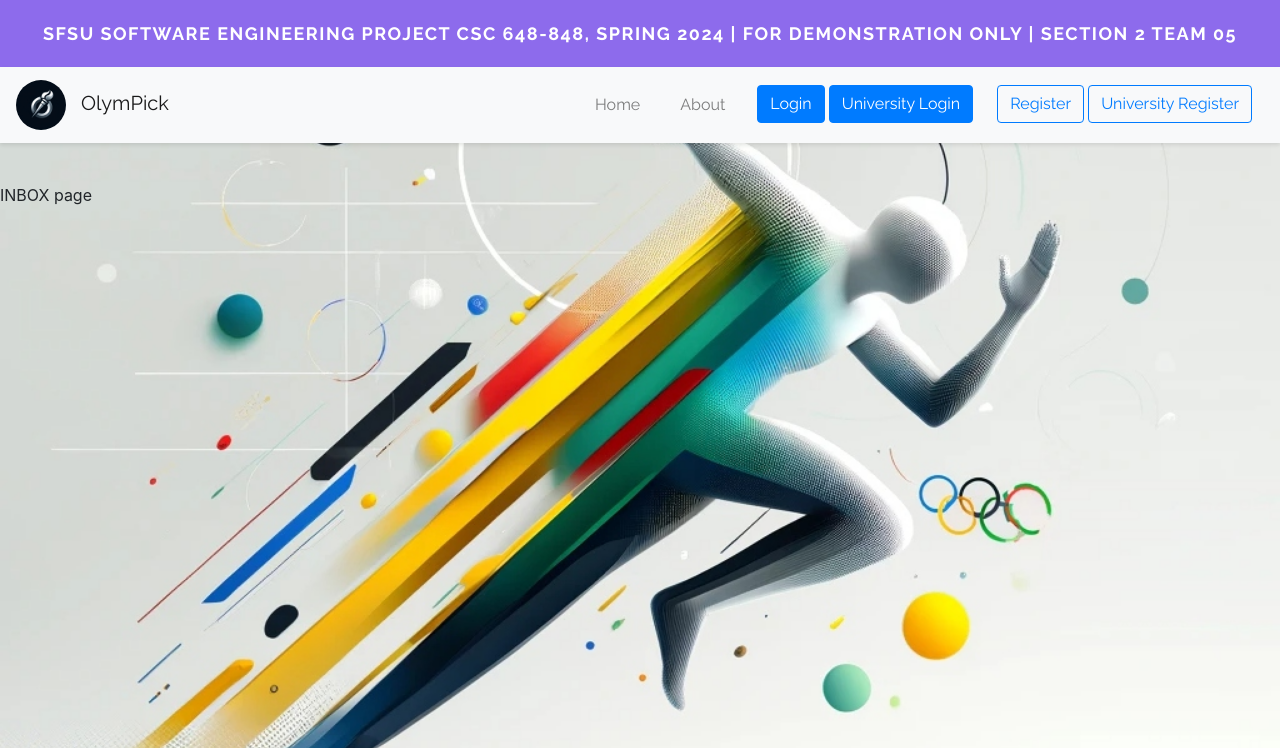
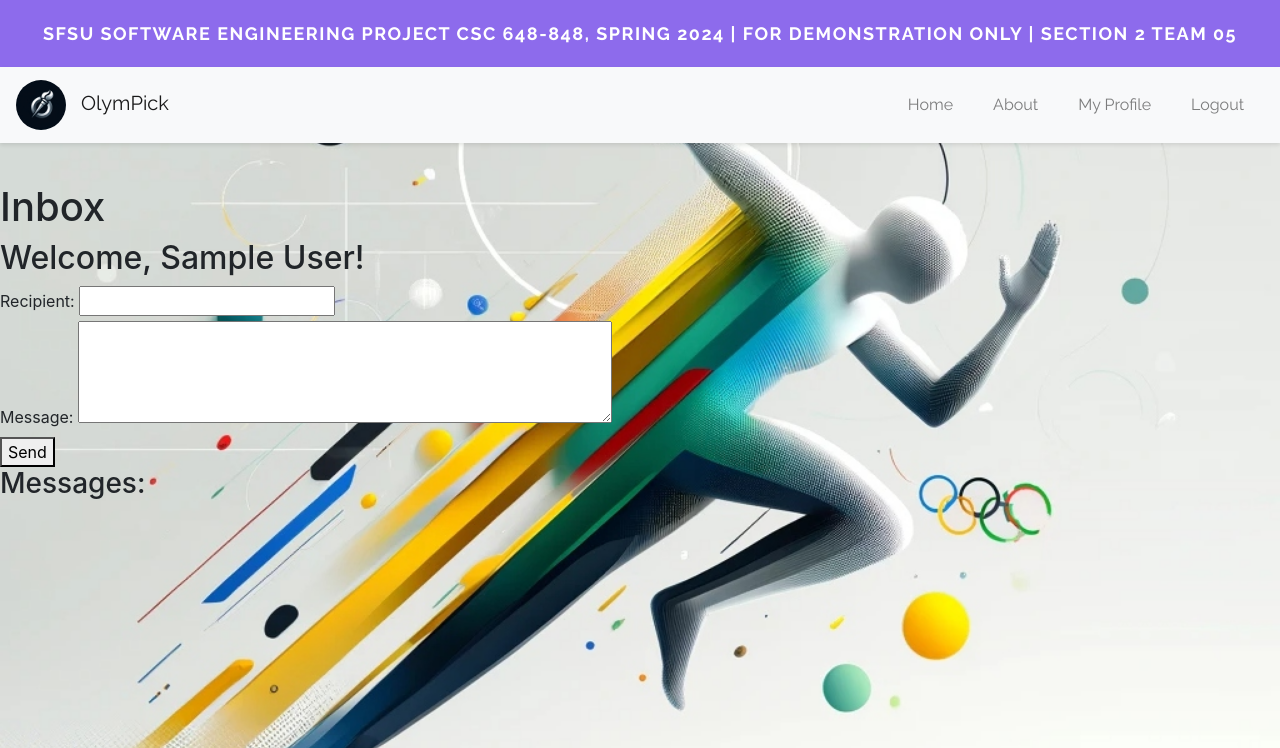
Before and after one commit to hkwon4/OlymPick, a Flask app: page /loggedlanding/inbox in a window 1280 px wide. Shown: the top 748 px of the page. Run offline with Flask 3, Linux system fonts and the light colour scheme; the visitor is signed in with stand-in values (Sample User, id 1); some libraries are stand-ins or nearby versions.

Commit message:
Inbox update

```diff
--- a/application/routes/inbox.py
+++ b/application/routes/inbox.py
@@ -1,9 +1,46 @@
-from flask import Blueprint, render_template, request
+from flask import Blueprint, render_template, request, flash, redirect, url_for, session
 
 inbox_bp = Blueprint('inbox', __name__)
 
+# Dummy inbox data structure to store messages
+inbox_data = {}
+
 @inbox_bp.route('/loggedlanding/inbox')
 def inbox():
-    user_id = request.args.get('user_id')
-    full_name = request.args.get('full_name')
-    return render_template('inbox.html', user_id=user_id, full_name=full_name)
+    # Retrieve user information from session or set default values
+    user_id = session.get('user_id')
+    full_name = session.get('full_name')
+
+    # If user information is not found in session, redirect to login page
+    if not user_id or not full_name:
+        flash('You need to log in first.', 'error')
+        return redirect(url_for('auth.login'))
+
+    # Retrieve messages for the logged-in user
+    user_messages = inbox_data.get(user_id, [])
+
+    return render_template('inbox.html', user_id=user_id, full_name=full_name, messages=user_messages)
+
+@inbox_bp.route('/loggedlanding/inbox/send', methods=['POST'])
+def send_message():
+    # Retrieve user information from session
+    user_id = session.get('user_id')
+    full_name = session.get('full_name')
+
+    # If user information is not found in session, redirect to login page
+    if not user_id or not full_name:
+        flash('You need to log in first.', 'error')
+        return redirect(url_for('auth.login'))
+
+    recipient = request.form.get('recipient')
+    message = request.form.get('message')
+
+    if not recipient or not message:
+        flash('Recipient and message are required.', 'error')
+    else:
+        if recipient not in inbox_data:
+            inbox_data[recipient] = []
+        inbox_data[recipient].append({'sender': user_id, 'message': message})
+        flash('Message sent successfully!', 'success')
+
+    return redirect(url_for('inbox.inbox'))
--- a/application/templates/inbox.html
+++ b/application/templates/inbox.html
@@ -1,14 +1,33 @@
 {% extends "base.html" %}
-{% block title %}Login{% endblock %}
-
-{% block extra_css %}
-
-{% endblock %}
+{% block title %}Inbox{% endblock %}
 
 {% block content %}
 <div>
+    <h1>Inbox</h1>
+    {% if full_name %}
+    <h2>Welcome, {{ full_name }}!</h2>
+    {% endif %}
 
-    INBOX page
+    <!-- Form to send a message -->
+    <form action="{{ url_for('inbox.send_message') }}" method="post">
+        <input type="hidden" name="user_id" value="{{ user_id }}">
+        <div>
+            <label for="recipient">Recipient:</label>
+            <input type="text" id="recipient" name="recipient">
+        </div>
+        <div>
+            <label for="message">Message:</label>
+            <textarea id="message" name="message" rows="4" cols="50"></textarea>
+        </div>
+        <button type="submit">Send</button>
+    </form>
 
+    <!-- Display messages -->
+    <h3>Messages:</h3>
+    <ul>
+        {% for message in messages %}
+            <li>{{ message.sender }}: {{ message.message }}</li>
+        {% endfor %}
+    </ul>
 </div>
 {% endblock %}
```
